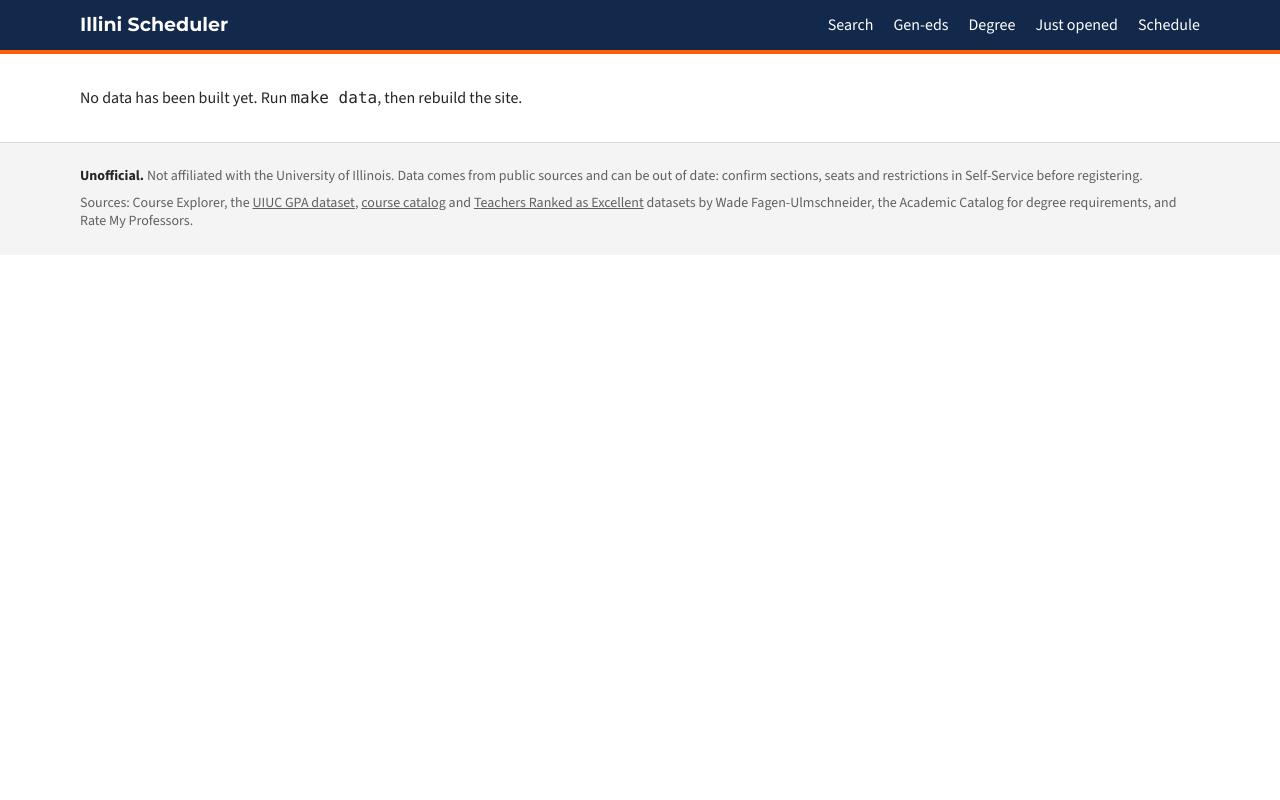
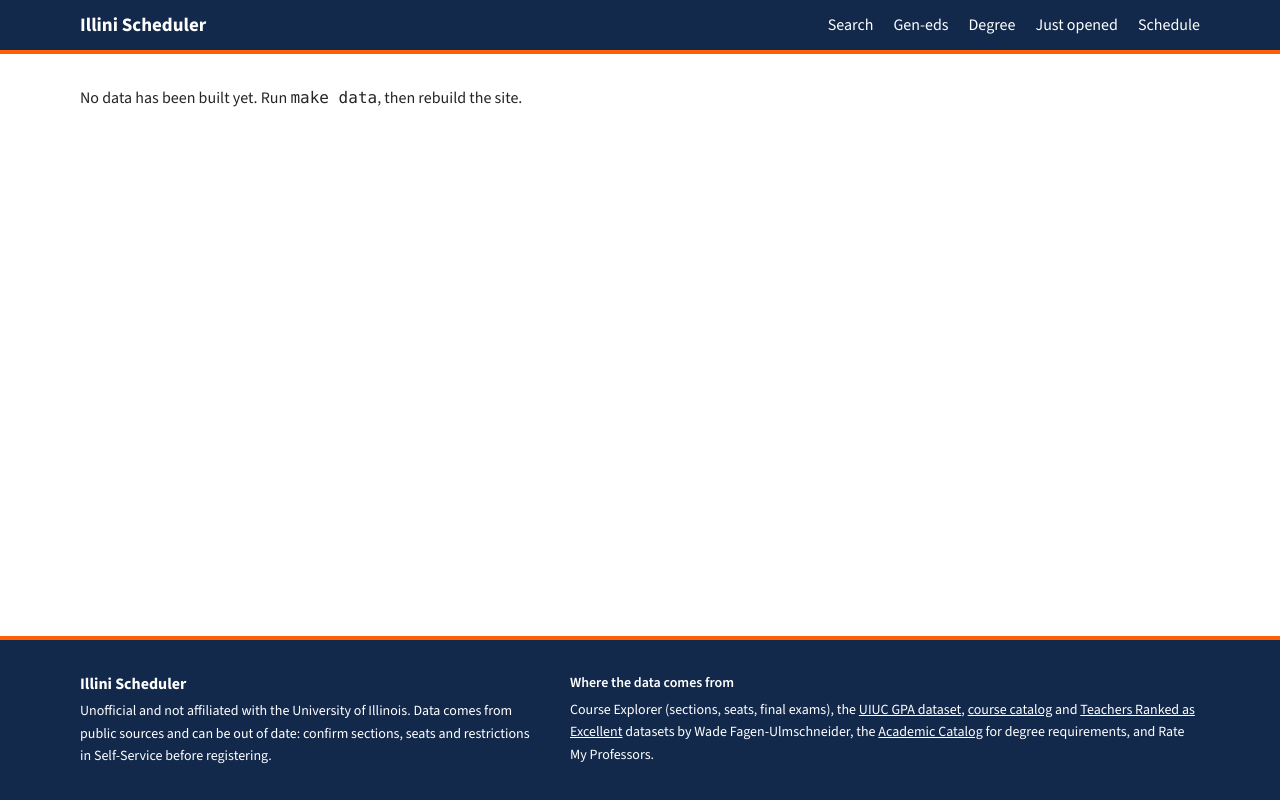
Before and after one commit to kamransingri/illini-scheduler, a Next.js app in the folder web/: page / in a window 1280 px wide. Built offline with nearby package versions, Linux system fonts and the light colour scheme.

Commit message:
Use Source Sans 3 only and pin an Illini Blue footer to the bottom
Drop Montserrat headings. The footer uses the header's navy band with the
orange rule, in two columns: the disclaimer and where the data comes from.

```diff
--- a/web/app/globals.css
+++ b/web/app/globals.css
@@ -37,9 +37,9 @@
   --color-grade-c: #7ba4db;
   --color-grade-df: #b9bbbb;
 
-  /* type: Source Sans 3 for everything, Montserrat for headings and headline numbers */
+  /* type: Source Sans 3 for everything; headings and headline numbers use its heavier weights */
   --font-sans: var(--font-source-sans), "Source Sans Pro", Arial, sans-serif;
-  --font-display: var(--font-montserrat), "Arial Black", Arial, sans-serif;
+  --font-display: var(--font-source-sans), "Source Sans Pro", Arial, sans-serif;
 
   /* five sizes, nothing else */
   --text-*: initial;
--- a/web/app/layout.tsx
+++ b/web/app/layout.tsx
@@ -1,12 +1,12 @@
 import type { Metadata, Viewport } from "next";
-import { Montserrat, Source_Sans_3 } from "next/font/google";
+import { Source_Sans_3 } from "next/font/google";
 import Link from "next/link";
 import CartCount from "@/components/CartCount";
 import "./globals.css";
 
-// Illinois brand faces (brand.illinois.edu/visual-identity/typography), self-hosted by next/font at build time.
+// Source Sans 3, the Illinois brand's workhorse face (brand.illinois.edu/visual-identity/typography: body copy, and
+// headlines in heavier weights), self-hosted by next/font at build time. One family for everything.
 const sourceSans = Source_Sans_3({ subsets: ["latin"], variable: "--font-source-sans", display: "swap" });
-const montserrat = Montserrat({ subsets: ["latin"], variable: "--font-montserrat", weight: ["600", "700"], display: "swap" });
 
 export const metadata: Metadata = {
   title: { default: "Illini Scheduler", template: "%s | Illini Scheduler" },
@@ -24,8 +24,8 @@ const NAV: [string, string][] = [
 
 export default function RootLayout({ children }: { children: React.ReactNode }) {
   return (
-    <html lang="en" className={`${sourceSans.variable} ${montserrat.variable}`}>
-      <body className="min-h-screen font-sans antialiased">
+    <html lang="en" className={sourceSans.variable}>
+      <body className="flex min-h-screen flex-col font-sans antialiased">
         <a href="#main" className="sr-only focus:not-sr-only focus:absolute focus:left-2 focus:top-2 focus:z-50 focus:bg-white focus:p-2">
           Skip to content
         </a>
@@ -45,30 +45,40 @@ export default function RootLayout({ children }: { children: React.ReactNode })
             </Link>
           </nav>
         </header>
-        <main id="main" className="mx-auto max-w-6xl px-4 py-8">
+        <main id="main" className="mx-auto w-full max-w-6xl flex-1 px-4 py-8">
           {children}
         </main>
-        <footer className="border-t border-line bg-panel">
-          <div className="mx-auto max-w-6xl space-y-2 px-4 py-6 text-sm text-muted">
-            <p>
-              <strong className="text-ink">Unofficial.</strong> Not affiliated with the University of Illinois. Data comes from public sources and can
-              be out of date: confirm sections, seats and restrictions in Self-Service before registering.
+        <footer className="border-t-4 border-orange bg-navy text-white">
+          <div className="mx-auto grid max-w-6xl gap-x-10 gap-y-4 px-4 py-8 text-sm leading-relaxed sm:grid-cols-[1fr_1.4fr]">
+            <div>
+              <p className="text-base font-bold">Illini Scheduler</p>
+              <p className="mt-1">
+                Unofficial and not affiliated with the University of Illinois. Data comes from public sources and can be out of date: confirm sections,
+                seats and restrictions in Self-Service before registering.
               </p>
-            <p>
-              Sources: Course Explorer, the{" "}
-              <a className="underline" href="https://github.com/wadefagen/datasets/tree/main/gpa">
+            </div>
+            <div>
+              <p className="font-semibold">Where the data comes from</p>
+              <p className="mt-1">
+                Course Explorer (sections, seats, final exams), the{" "}
+                <a className="underline hover:text-orange" href="https://github.com/wadefagen/datasets/tree/main/gpa">
                   UIUC GPA dataset
                 </a>
                 ,{" "}
-              <a className="underline" href="https://github.com/wadefagen/datasets/tree/main/course-catalog">
+                <a className="underline hover:text-orange" href="https://github.com/wadefagen/datasets/tree/main/course-catalog">
                   course catalog
                 </a>{" "}
                 and{" "}
-              <a className="underline" href="https://github.com/wadefagen/datasets/tree/main/teachers-ranked-as-excellent">
+                <a className="underline hover:text-orange" href="https://github.com/wadefagen/datasets/tree/main/teachers-ranked-as-excellent">
                   Teachers Ranked as Excellent
                 </a>{" "}
-              datasets by Wade Fagen-Ulmschneider, the Academic Catalog for degree requirements, and Rate My Professors.
+                datasets by Wade Fagen-Ulmschneider, the{" "}
+                <a className="underline hover:text-orange" href="https://catalog.illinois.edu/">
+                  Academic Catalog
+                </a>{" "}
+                for degree requirements, and Rate My Professors.
               </p>
+            </div>
           </div>
         </footer>
       </body>
```
Lines whose indentation alone changed are shown as unchanged.
